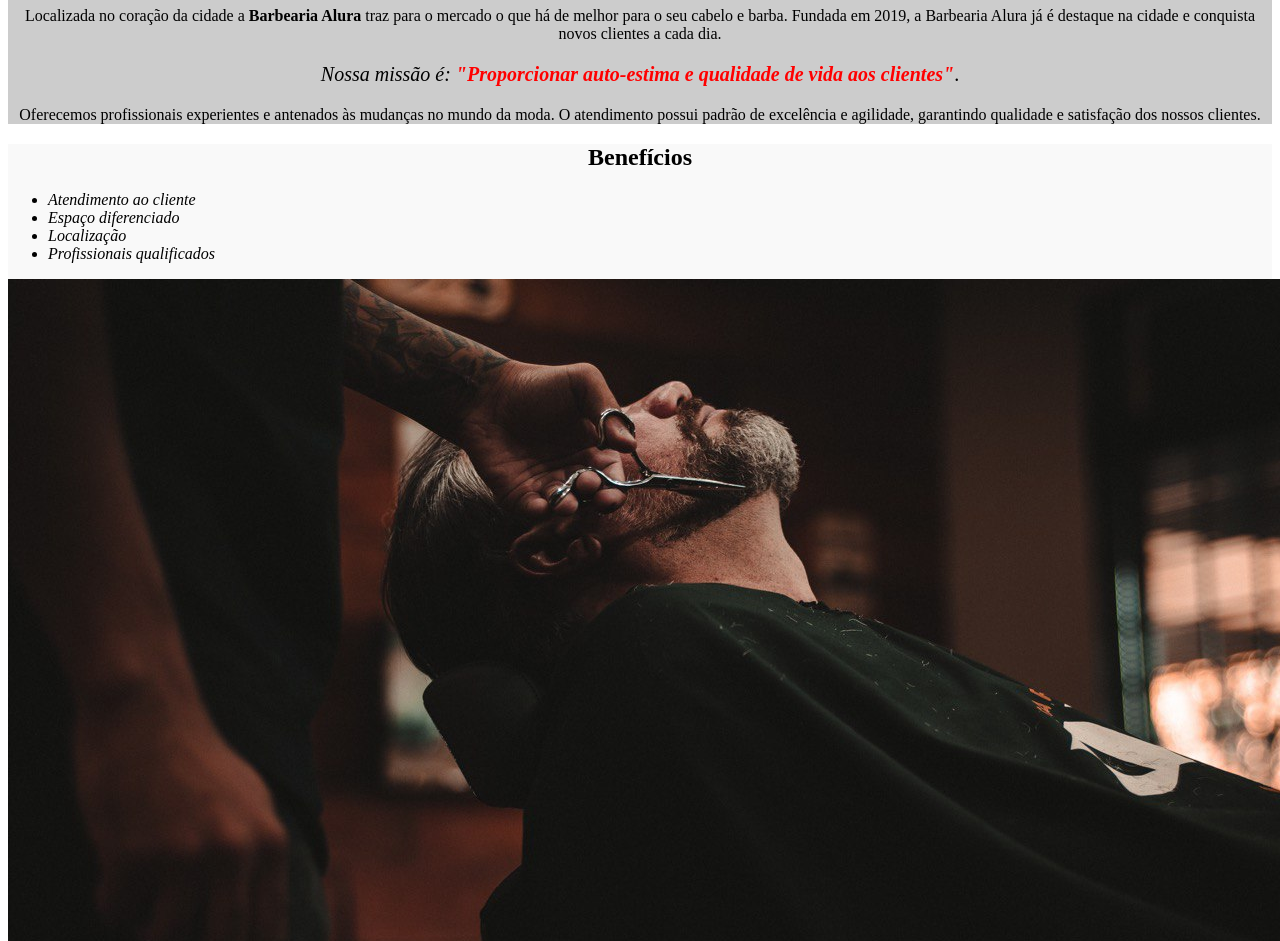
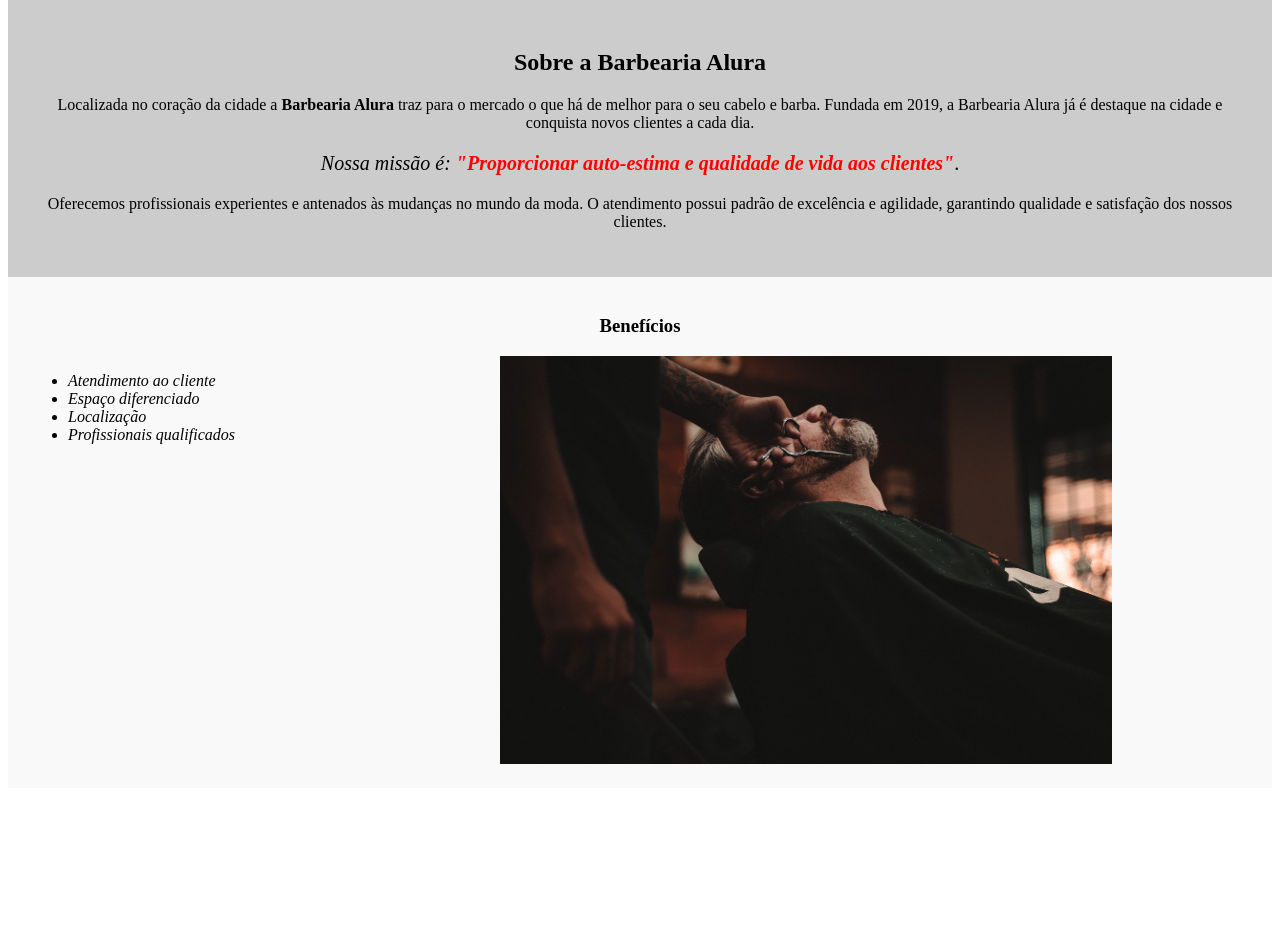
Before and after one commit to divertimentos/Curso-HTML-CSS-Alura, a plain HTML site: page index.html in a window 1280 px wide. Shown: the part 559-1500 px from the top of the page. After the commit the page ends 1355 px from the top, so only its background shows below. Drawn offline with Linux system fonts and the light colour scheme.

Commit message:
Finaliza a aula e o curso

```diff
--- a/index.html
+++ b/index.html
@@ -9,12 +9,14 @@
 </head>
 
 <body>
-
+<header>
+  <h1 class="titulo-principal">Barbearia Alura</h1>
+</header>
   <img id="banner" src="banner.jpg">
 
   <div class="principal">
 
-    <h1>Sobre a Barbearia Alura</h1>
+    <h2 class="titulo-centralizado">Sobre a Barbearia Alura</h2>
 
     <p>Localizada no coração da cidade a <strong>Barbearia Alura</strong> traz para o mercado o que há de melhor para o
       seu
@@ -32,7 +34,7 @@
   </div>
 
   <div class="beneficios">
-    <h2>Benefícios</h2>
+    <h3 class="titulo-centralizado">Benefícios</h3>
 
     <ul>
       <li class="itens">Atendimento ao cliente</li>
@@ -41,7 +43,7 @@
       <li class="itens">Profissionais qualificados</li>
     </ul>
 
-    <img src="beneficios.jpg" alt="">
+    <img src="beneficios.jpg" class="imagembeneficios" alt="">
   </div>
 </body>
 
--- a/style.css
+++ b/style.css
@@ -1,4 +1,8 @@
 body {
+}
+
+.titulo-principal {
+  padding-left: 20px;
 }
 
 #banner {
@@ -7,13 +11,13 @@ body {
 
 .principal {
   background: #CCCCCC;
+  padding: 30px;
 
 }
 
-h1 {
+.titulo-centralizado {
   text-align: center;
 }
-
 
 p {
   text-align: center;
@@ -33,8 +37,16 @@ em strong {
 
 .beneficios {
   background: #f9f9f9;
+  padding: 20px;
 }
 
-h2 {
-  text-align: center;
+ul {
+  display: inline-block;
+  vertical-align: top;
+  width: 20%;
+  margin-right: 15%;
 }
+
+.imagembeneficios {
+  width: 50%;
+}
```
